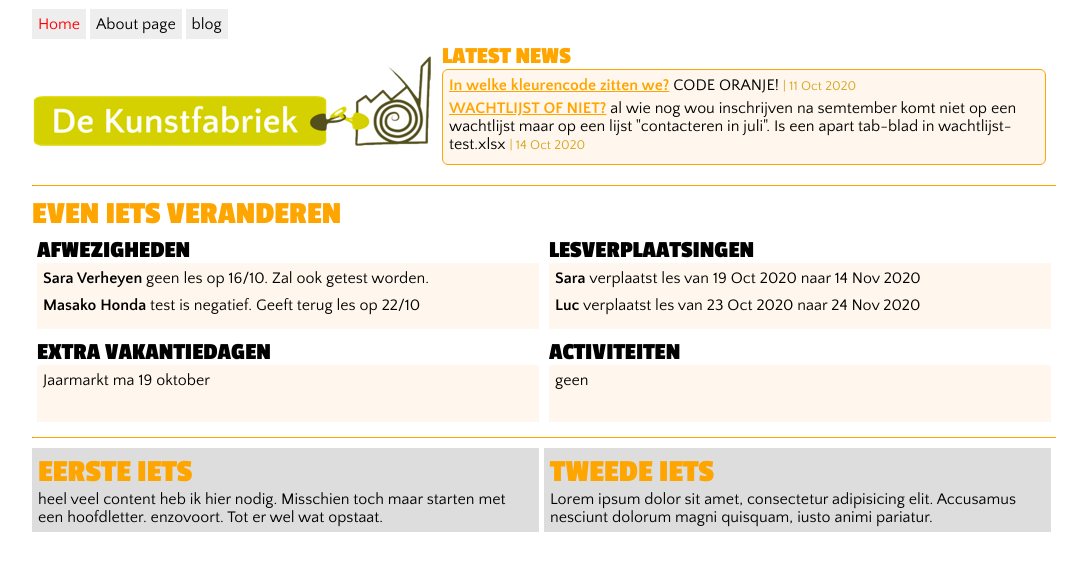
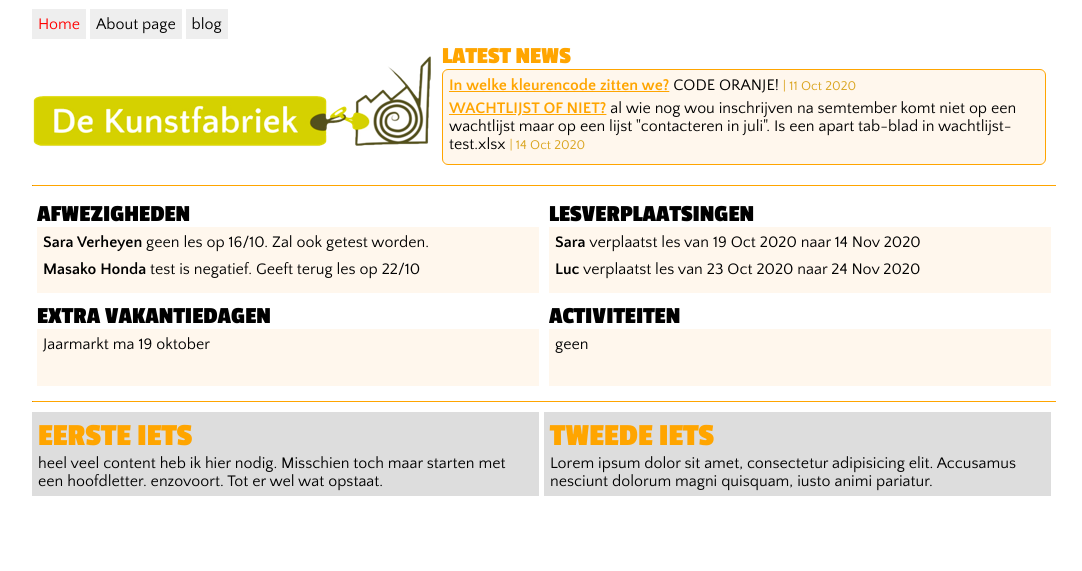
Before and after one commit to lucvndck/jekyll-test, a Jekyll site: the page built from index.html, in a window 1280 px wide. Shown: the top 571 px of the page, without its empty margins (96-1178 px from the left). Built offline with Jekyll 4.4.1, drawn with Linux system fonts in a browser that asks for light colours.

Commit message:
Update default.html

```diff
--- a/_layouts/default.html
+++ b/_layouts/default.html
@@ -17,7 +17,6 @@
       {% include latest-news.html %}
     </div><!-- row -->
     <hr>
-    <h1>even iets veranderen</h1>
     {{ content }}
   </body>
 </html>
```
